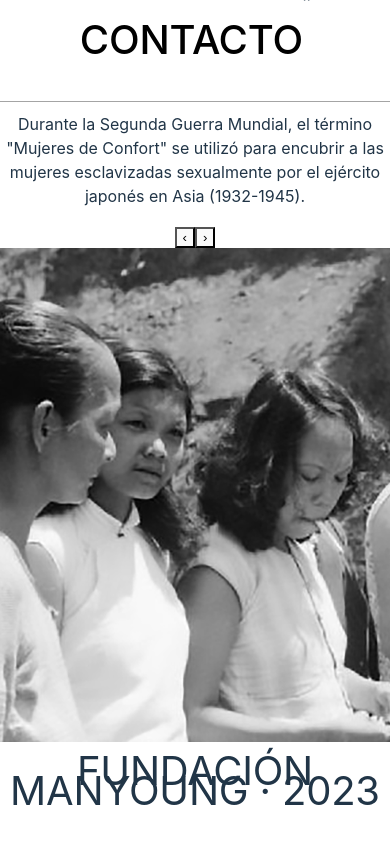
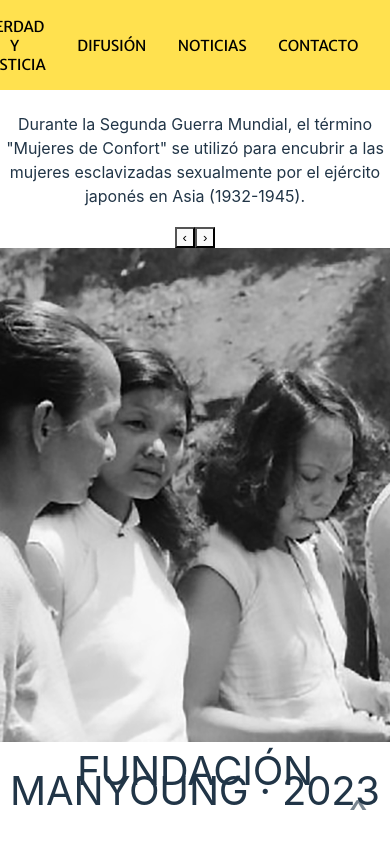
Before and after one commit to AAlejof/WWII-ComfortWomen, a React (Vite) app in the folder client/: page / in a window 390 px wide. Shown: the top 842 px of the page. Built offline with nearby package versions, Linux system fonts and the light colour scheme.

Commit message:
WIP mobile view

```diff
--- a/client/src/components/Navbar/Navbar.module.css
+++ b/client/src/components/Navbar/Navbar.module.css
@@ -1,40 +1,4 @@
-
 /* ---------DESKTOP & TABLET--------- */
-/* @media (min-width: 451px) {
-    .navbarDiv {
-        margin: 0;
-        position: fixed;
-        top: 0;
-        left:0;
-        display: flex;
-        justify-content: right;
-        align-items: end;
-        width: 100vw;
-        background-color: #FFE14F;
-        z-index: 5;
-    }
-
-    .pNavbarDiv {
-        height: 60px;
-        margin-right: 2%;
-        padding-right: 1.5rem;
-        color: #4D4D4D;
-        font-family: 'Merriweather Sans';
-        font-size: 15px;
-        font-style: normal;
-        font-weight: 400;
-        line-height: normal;
-        letter-spacing: -0.2px;
-        display: flex;
-        align-items: center;
-        text-align: center;
-    }
-
-    a {
-        text-decoration: none;
-        color: inherit;
-    }
-} */
 
 @media (min-width: 451px) {
     .navbarDiv {
@@ -64,17 +28,17 @@
         display: flex;
         align-items: center;
         text-align: center;
-        cursor: pointer; /* Added cursor pointer on hover */
+        cursor: pointer;
     }
 
     .pNavbarDiv:hover {
-        background-color: #FFE14F; /* Background color on hover */
+        background-color: #FFE14F;
     }
 
     .floating-chevron {
         width: 40px;
         height: 40px;
-        background-color: transparent; /* Transparent background color */
+        background-color: transparent;
         display: flex;
         justify-content: center;
         align-items: center;
@@ -82,7 +46,7 @@
         position: fixed;
         bottom: 5%;
         right: 3%;
-        cursor: pointer; /* Added cursor pointer */
+        cursor: pointer;
         font-size: 45px;
         opacity: 0.6;
     }
@@ -100,31 +64,53 @@
         margin: 0;
         position: fixed;
         top: 0;
+        left: 0;
         display: flex;
-        flex-wrap: wrap;
-        justify-content: center;
-        align-content: flex-end;
-        height: 101.33px;
+        justify-content: right;
+        align-items: end;
         width: 100vw;
-        background-color: white;
-        border-bottom: solid 0.5px #a4a4a4;
+        background-color: #FFE14F;
+        z-index: 5;
     }
 
     .pNavbarDiv {
-        height: 43.33px;
-        /* font-family: 'Open Sans'; */
+        height: 60px;
+        margin-right: 2%;
+        padding-right: 1.5rem;
+        color: #4D4D4D;
+        font-family: 'Merriweather Sans';
+        font-size: 15px;
         font-style: normal;
         font-weight: 400;
-        font-size: 40px;
-        line-height: 20px;
+        line-height: normal;
+        letter-spacing: -0.2px;
         display: flex;
         align-items: center;
         text-align: center;
-        letter-spacing: -0.2px;
+        cursor: pointer;
     }
 
-    a {
-        text-decoration: none;
-        color: inherit;
+    .pNavbarDiv:hover {
+        background-color: #FFE14F;
+    }
+
+    .floating-chevron {
+        width: 40px;
+        height: 40px;
+        background-color: transparent;
+        display: flex;
+        justify-content: center;
+        align-items: center;
+        border-radius: 50%;
+        position: fixed;
+        bottom: 5%;
+        right: 3%;
+        cursor: pointer;
+        font-size: 45px;
+        opacity: 0.6;
+    }
+
+    .floating-chevron:hover {
+        opacity: 1;
     }
 }
```
